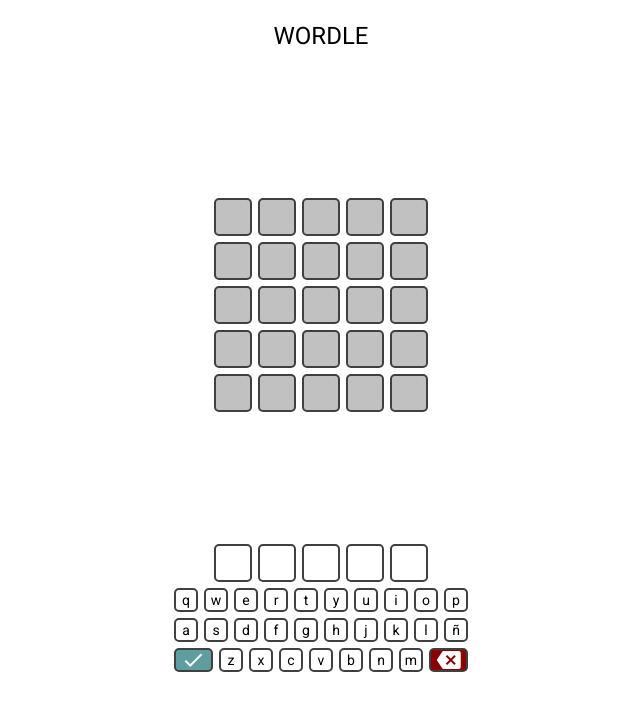
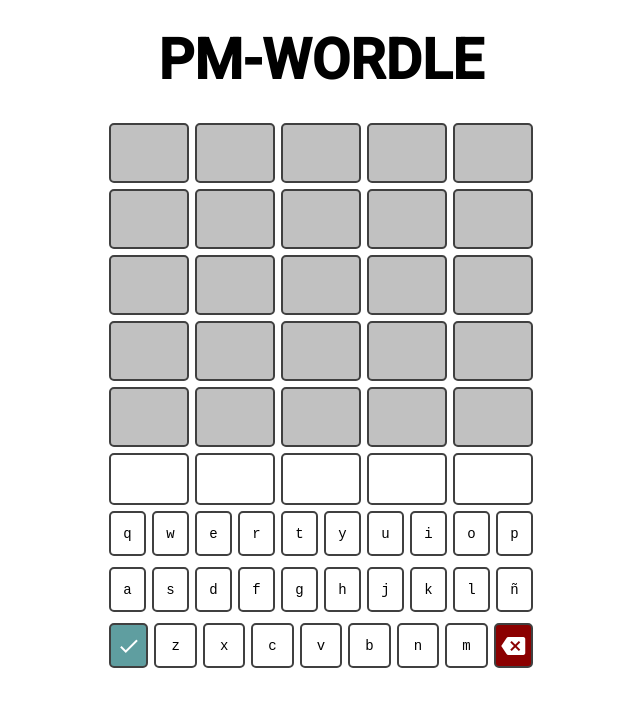
Before and after one commit to PabloMarzoa/pm-wordle, an Angular app: page /#/wordle/game in a window 1280 px wide. Shown: the top 710 px of the page, without its empty margins (319-959 px from the left). Built offline with nearby package versions, Linux system fonts and the light colour scheme.

Commit message:
Refactor styles

```diff
--- a/src/app/components/virtual-keyboard/view/virtual-keyboard.component.html
+++ b/src/app/components/virtual-keyboard/view/virtual-keyboard.component.html
@@ -6,7 +6,7 @@
         </div>
     </div>
 
-    <div class="keyboard">
+    <div class="virtual-keyboard">
         <div class="keyboard-line">
             <div class="keyboard-letter"
                  matRipple
--- a/src/app/components/virtual-keyboard/view/virtual-keyboard.component.scss
+++ b/src/app/components/virtual-keyboard/view/virtual-keyboard.component.scss
@@ -3,13 +3,18 @@
     display: flex;
     flex-direction: column;
     justify-content: center;
+    align-items: center;
     user-select: none;
+    height: 100%;
+    width: 100%;
 }
 
 .virtual-keyboard-container .current-word {
     display: flex;
     flex-direction: row;
     justify-content: center;
+    width: 100%;
+    max-width: 430px;
 }
 
 .virtual-keyboard-container .current-word .current-word-letter {
@@ -22,22 +27,31 @@
     padding: 3px;
     margin: 3px;
     border: 2px solid $border-color;
-    height: 1em;
-    width: 1em;
+    flex-grow: 1;
+    max-width: 15vw;
+    height: 1.5em;
 }
 
-.virtual-keyboard-container .keyboard {
+.virtual-keyboard-container .virtual-keyboard {
     display: flex;
     flex-direction: column;
+    max-width: 430px;
+    width: 100%;
+    flex-grow: 1;
 }
 
-.virtual-keyboard-container .keyboard .keyboard-line {
+.virtual-keyboard-container .virtual-keyboard .keyboard-line {
     display: flex;
     justify-content: center;
     flex-direction: row;
+    flex-grow: 1;
+    flex-shrink: 1;
+    width: 100%;
+    max-height: 4em;
 }
 
-.virtual-keyboard-container .keyboard .keyboard-line .keyboard-letter {
+.virtual-keyboard-container .virtual-keyboard .keyboard-line .keyboard-letter {
+    font-family: monospace;
     display: flex;
     justify-content: center;
     align-items: center;
@@ -46,14 +60,15 @@
     padding: 3px;
     margin: 3px;
     border: 2px solid $border-color;
-    height: 1em;
-    width: 1em;
+    flex-grow: 1;
+    flex-shrink: 0;
+    max-height: 2.5em;
     &:hover {
         cursor: pointer;
     }
 }
 
-.virtual-keyboard-container .keyboard .keyboard-line .keyboard-action {
+.virtual-keyboard-container .virtual-keyboard .keyboard-line .keyboard-action {
     display: flex;
     justify-content: center;
     align-items: center;
@@ -62,20 +77,20 @@
     padding: 3px;
     margin: 3px;
     border: 2px solid $border-color;
-    height: 1em;
     width: 2.1em;
+    max-height: 2.5em;
     color: white;
     &:hover {
         cursor: pointer;
     }
 }
 
-.virtual-keyboard-container .keyboard .keyboard-line .keyboard-send-action {
+.virtual-keyboard-container .virtual-keyboard .keyboard-line .keyboard-send-action {
     @extend .keyboard-action;
     background-color: cadetblue;
 }
 
-.virtual-keyboard-container .keyboard .keyboard-line .keyboard-back-action {
+.virtual-keyboard-container .virtual-keyboard    .keyboard-line .keyboard-back-action {
     @extend .keyboard-action;
     background-color: darkred;
 }
--- a/src/app/components/words-collection/view/words-collection.component.scss
+++ b/src/app/components/words-collection/view/words-collection.component.scss
@@ -1,15 +1,22 @@
 @import "../../../../styles";
+
 .words-collection-container {
     display: flex;
     flex-direction: column;
     justify-content: center;
+    align-items: center;
     user-select: none;
+    height: 100%;
+    width: 100%;
 }
 
 .words-collection-container .word-letters-container {
     display: flex;
     flex-direction: row;
     justify-content: center;
+    height: 20%;
+    width: 100%;
+    max-width: 430px;
 }
 
 .words-collection-container .word-letters-container .word-letter {
@@ -22,8 +29,8 @@
     padding: 3px;
     margin: 3px;
     border: 2px solid $border-color;
-    height: 1em;
-    width: 1em;
+    flex-grow: 1;
+    max-width: 15vw;
     &.regularLetter {
         background-color: $regular-color;
     }
--- a/src/app/views/wordle-page/view/wordle-page.component.html
+++ b/src/app/views/wordle-page/view/wordle-page.component.html
@@ -1,10 +1,7 @@
-<h1 class="app-title">WORDLE</h1>
+<h1 class="app-title">PM-WORDLE</h1>
 <div class="app-body">
-    <div class="selected-words">
-        <words-collection-component [selectedWords]="selectedWords">
-        </words-collection-component>
-    </div>
-    <div class="keyboard">
-        <virtual-keyboard-component (selectWord)="onWordSelected($event)"></virtual-keyboard-component>
-    </div>
+    <words-collection-component class="selected-words" [selectedWords]="selectedWords">
+    </words-collection-component>
+
+    <virtual-keyboard-component class="keyboard" (selectWord)="onWordSelected($event)"></virtual-keyboard-component>
 </div>
--- a/src/app/views/wordle-page/view/wordle-page.component.scss
+++ b/src/app/views/wordle-page/view/wordle-page.component.scss
@@ -1,22 +1,37 @@
 .app-title {
     width: 100%;
+    height: 15%;
+    margin: 0;
+    font-size: 4em;
     display: flex;
     justify-content: center;
-    height: 50px;
-    margin: 0;
-    padding-top: 20px;
+    align-items: center;
+    font-weight: 600;
+    @media (max-width: 450px) {
+        font-size: 3em;
+    }
 }
 
 .app-body {
     width: 100%;
-    height: calc(100% - 70px);
     display: flex;
     justify-content: space-evenly;
     flex-direction: column;
+    height: calc(85% - 20px);
 }
 
 .app-body .selected-words {
+    height: 50%;
+    display: flex;
+    justify-content: center;
+    align-items: end;
+    width: 100%;
 }
 
 .app-body .keyboard {
+    height: 50%;
+    display: flex;
+    justify-content: center;
+    align-items: center;
+    width: 100%;
 }
```
